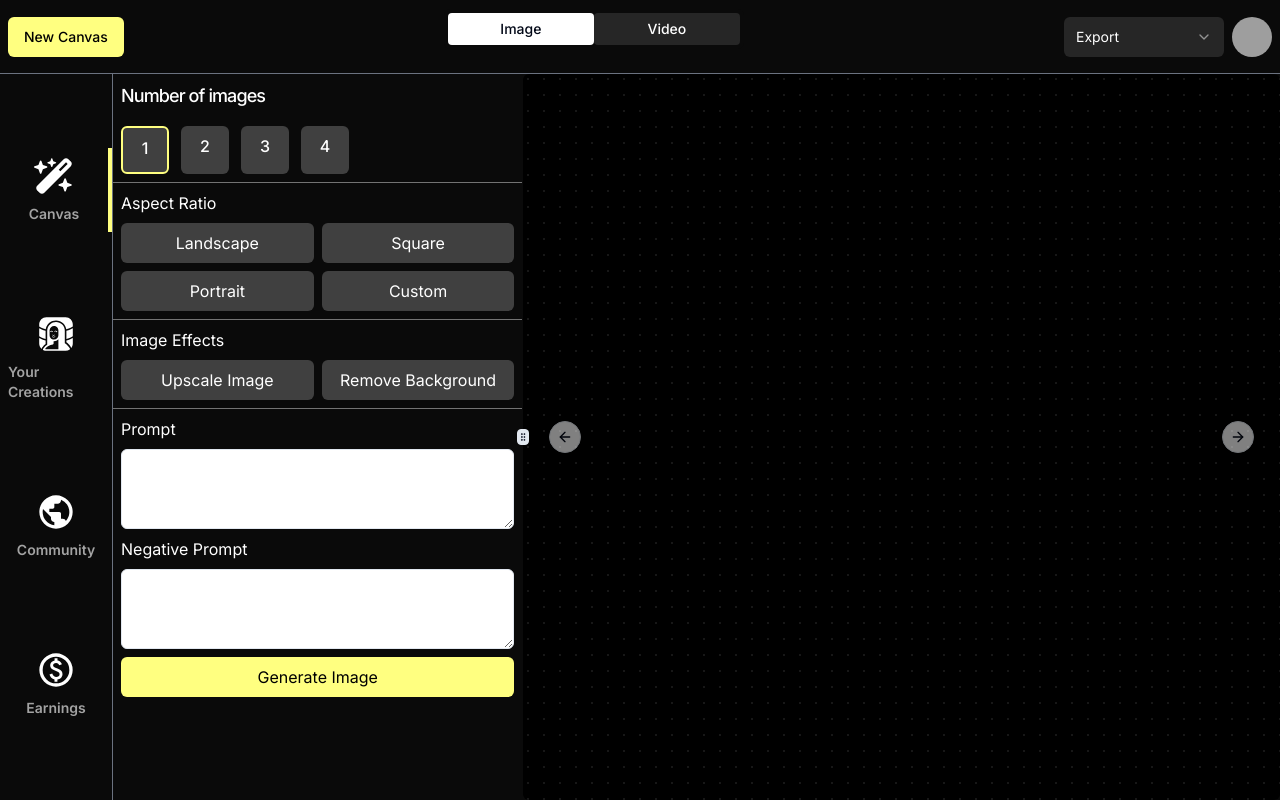
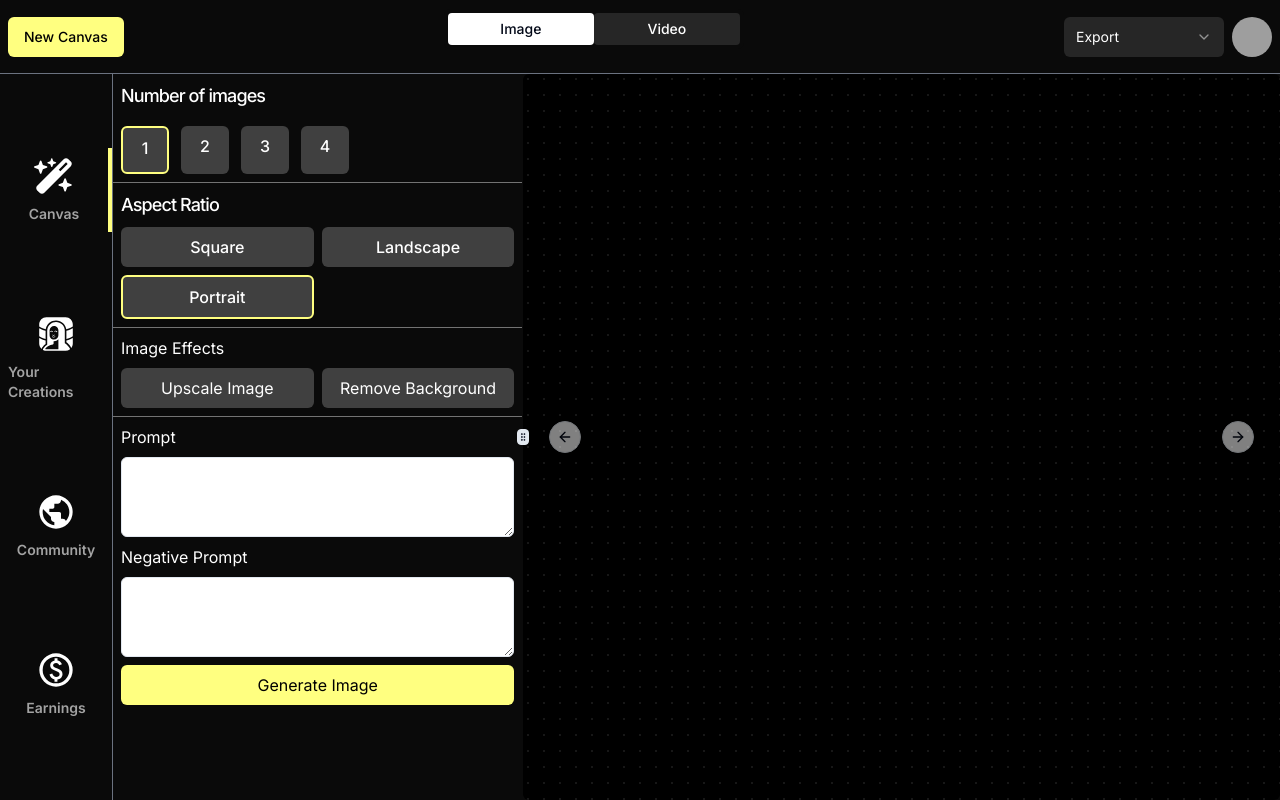
Before and after one commit to themuffineman/pendora, a Next.js app: page /dashboard in a window 1280 px wide. Built offline with nearby package versions, Linux system fonts and the light colour scheme; grey boxes are pictures that could not be loaded.

Commit message:
Aspect ratio components and rendering

```diff
--- a/app/dashboard/page.jsx
+++ b/app/dashboard/page.jsx
@@ -3,11 +3,27 @@ import { Textarea } from "@/components/ui/textarea"
 import {useState} from 'react'
 import config from '../../config';
 import ImagesNumber from "@/components/ImagesNumber";
+import AspectRatio from "@/components/AspectRatio";
 
 
 
 const Page = ()=>{
     const [imagesNumber, setImagesNumber] = useState(1)
+    const [aspectRatio, setAspectRatio] = useState(config.aspect_ratios[2])
+
+
+    const changeAspectRatio = (aspect)=>{
+        switch (aspect){
+            case "square":
+                setAspectRatio(config.aspect_ratios[0])
+                break;
+            case "landscape":
+                setAspectRatio(config.aspect_ratios[1])
+                break;
+            case "portrait":
+                setAspectRatio(config.aspect_ratios[2])
+        }
+    }
     return (
         <section className="flex flex-col gap-4 items-center w-full">
             <div className="w-full">
@@ -22,13 +38,10 @@ const Page = ()=>{
                 </div>
 
                 <div className="flex flex-col gap-2 w-full border-b border-neutral-500 p-2">
-                    <label>Aspect Ratio</label>
-                    <span className="grid grid-cols-2 grid-flow-row gap-2">
-                        <div className="p-2 rounded-md text-white text-center bg-neutral-700 cursor-pointer hover:bg-neutral-800 ">Landscape</div>
-                        <div className="p-2 rounded-md text-white text-center bg-neutral-700 cursor-pointer hover:bg-neutral-800 ">Square</div>
-                        <div className="p-2 rounded-md text-white text-center bg-neutral-700 cursor-pointer hover:bg-neutral-800 "> Portrait</div>
-                        <div className="p-2 rounded-md text-white text-center bg-neutral-700 cursor-pointer hover:bg-neutral-800 "> Custom</div>
-                    </span>
+                    <label className="text-white text-lg tracking-tighter font-medium">Aspect Ratio</label>
+                    <div className="grid grid-cols-2 grid-flow-row gap-2">
+                        {config.aspect_ratios.map((aspect)=>(<AspectRatio aspectToDisplay={aspect.title} changeAspectRatio={changeAspectRatio} selectedAspectRatio={aspectRatio.title} />))}
+                    </div>
                 </div>
 
                 <div className="flex flex-col gap-2 w-full border-b p-2 border-neutral-500">
@@ -47,6 +60,7 @@ const Page = ()=>{
                     <Textarea name="" id="" className="text-black"/>
                     <button className="p-2 bg-pendora-yellow text-black rounded-md" >Generate Image</button>
                 </div>
+
             </div>
         </section>
     )
--- a/components/AspectRatio.jsx
+++ b/components/AspectRatio.jsx
@@ -1,8 +1,9 @@
-import React from 'react'
 
-const AspectRatio = () => {
+const AspectRatio = ({aspectToDisplay, selectedAspectRatio, changeAspectRatio}) => {
   return (
-    <div>AspectRatio</div>
+    <div className={`${selectedAspectRatio === aspectToDisplay && 'border-2 border-pendora-yellow'} capitalize p-2 w-full font-medium rounded-md text-white text-center bg-neutral-700 cursor-pointer hover:bg-neutral-800`} onClick={() => changeAspectRatio(aspectToDisplay)}>
+        {aspectToDisplay}
+    </div>
   )
 }
 
--- a/config.js
+++ b/config.js
@@ -1,6 +1,11 @@
 const config = {
     imageGenerationEnabled: true,
-    maxImagesPerUser: [1,2,3,4]
+    maxImagesPerUser: [1,2,3,4],
+    aspect_ratios: [
+        {width:500, height: 500, title: 'square'},
+        {width:500, height: 500, title: 'landscape'},
+        {width:500, height: 500, title: 'portrait'}
+    ]
 };
 
   export default config;
```
